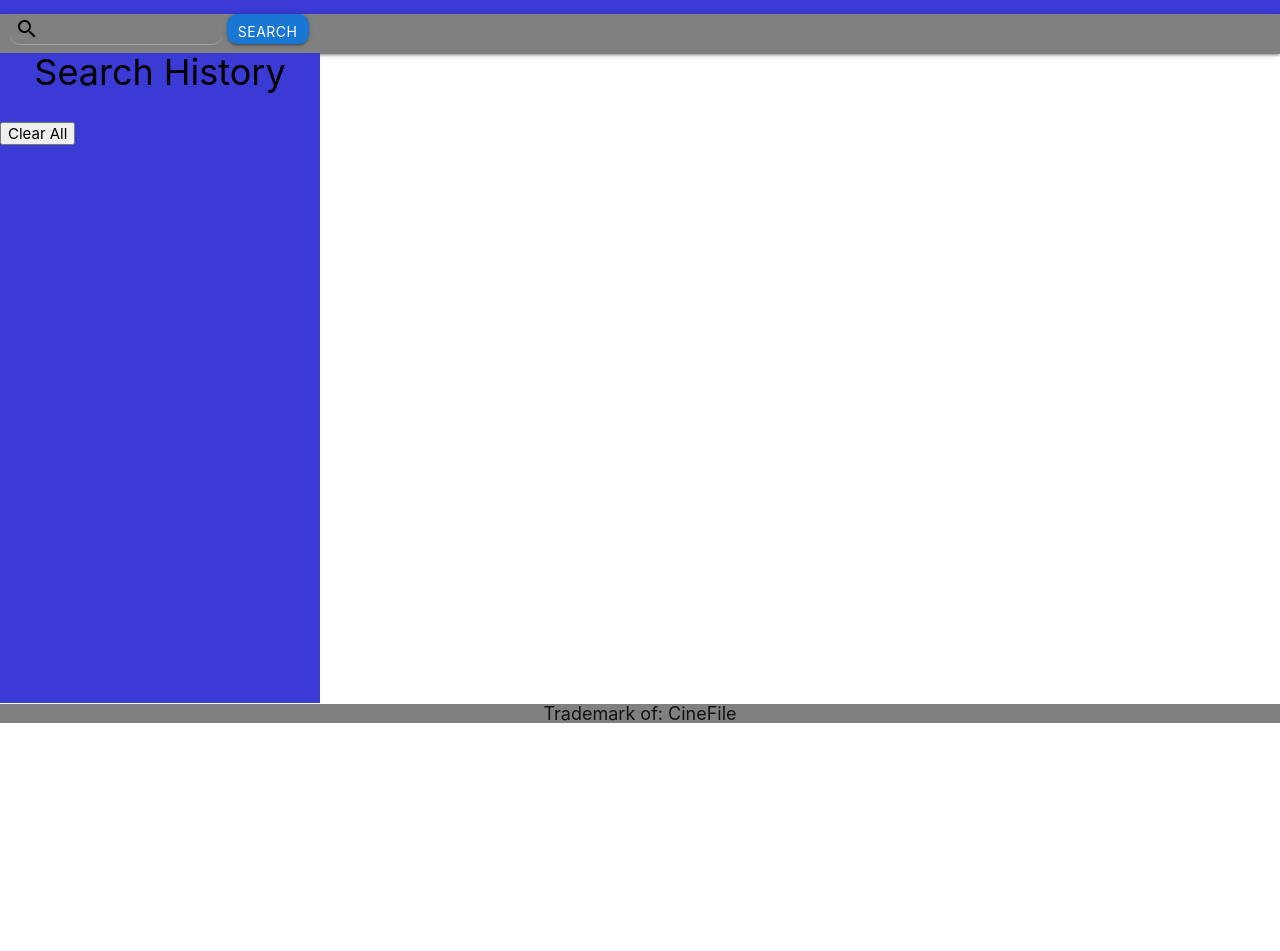
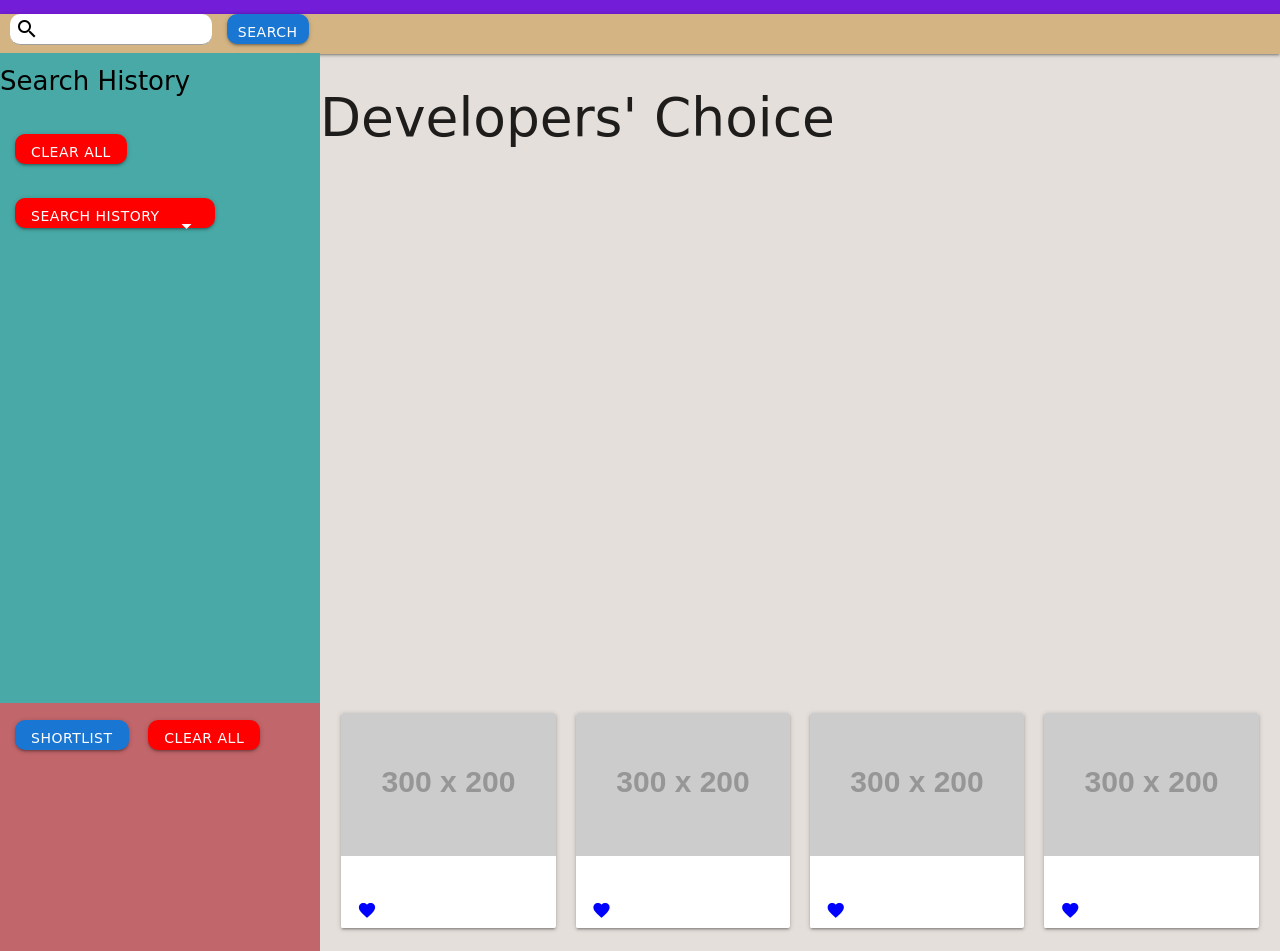
Before and after one commit to zeinahares/Group-Project-1, a plain HTML site: page index.html in a window 1280 px wide. Shown: the part 81-1032 px from the top of the page. Before the commit the page ends 805 px from the top, so only its background shows below. Drawn offline with nearby package versions, Linux system fonts and the light colour scheme; no server answers; placeholder pictures from the web are drawn by us; a web font is replaced by a local one.

Commit message:
mostly got the HTML how we want

```diff
--- a/Assets/CSS/style.css
+++ b/Assets/CSS/style.css
@@ -1,5 +1,12 @@
+/* ZEINA - i added a class for the button elements under the search history so I can target them easier */
+/* the class is .history_item */
+
+*, .btn{
+  font-family: 'Gruppo', cursive;
+}
+
 header {
-  background-color: rgb(58 58 213);
+  background-color: #731DD8;
 }
 
 .row {
@@ -14,7 +21,7 @@ h1 {
 }
 
 nav {
-  background-color: gray;
+  background-color: #D4B483;
   height: 40px;
 }
 
@@ -30,76 +37,118 @@ nav .input-field label i {
   transition: color .3s;
 }
 
-nav .input-field input:focus+label i {
-  /* sets search icon to be hidden */
-  color: white !important;
+#search{
+  background-color: white;
 }
 
 #search-form {
   padding-left: 10px;
 }
 
-  #search-form input { /* makes search bar much prettier */
+#search-form input {
+  /* makes search bar much prettier */
   border-radius: 10px;
   height: 30px;
 }
 
 #search-form i {
   height: 30px;
-    line-height: 30px; /* positions search icon */
+  line-height: 30px;
+  /* positions search icon */
 }
 
-  #search-form button { /* makes search btn much prettier */
+#search-form button {
+  /* makes search btn much prettier */
   border-radius: 10px;
   height: 30px;
-    margin-left: 5px;
+  margin-left: 15px;
+}
+
+.nav-card .btn {
+  border-radius: 10px;
+  height: 30px;
+  margin-left: 15px;
+  background-color: red;
 }
 
 .nav-card {
-  background-color: rgb(58 58 213);
-  height: calc(100vh - 150px); /* makes nav-car (search history) full height of page */
+  height: calc(100vh - 150px);
+  /* makes nav-car (search history) full height of page */
   padding: 0px;
 }
+
+.history{
+  background-color: #48A9A6;
+}
+
+.history_item{
+  background-color: #D4B483;
+  color: white;
+  border-radius: 10px;
+  height: 30px;
+  margin-left: 15px;
+}
+
+.short-list{
+  background-color: #C1666B;
+}
+
+/* .nav-container{
+  display: flex;
+  justify-content: space-between;
+} */
 
 li {
   list-style: none;
   padding-left: 10px;
-  line-height: 40px; /* sets distance between a tags */
+  line-height: 40px;
+  /* sets distance between a tags */
 }
 
 .card-title {
   text-align: center;
-  margin: 0;  /* removes space between nav-card and search input */
-  font-size: 36px;
+  margin: 0;
+  /* removes space between nav-card and search input */
+  font-size: 26px;
   padding-bottom: 10px;
   color: black;
 }
 
-.flex-container { /* flexbox for mvoies */
+body{
+  background-color: #E4DFDA;
+}
+
+.flex-container {
+  /* flexbox for movies */
   display: flex;
   flex-wrap: wrap;
-  justify-content: space-between;
-  align-content: space-between;
+  justify-content: flex-start;
 }
 
-.card .card-image .card-title { /* card-title had a default position: absolute; */
+.card .card-image .card-title {
+  /* card-title had a default position: absolute; */
   position: unset;
-  color: black;
 }
 
-.card { /* helps with spacing of cards (posters) */
+.card {
+  /* helps with spacing of cards (posters) */
   width: calc(25% - 20px);
   margin: 10px;
 }
 
 .card .btn,
-.btn-small i.material-icons { /* styles the thumbs up */
+.btn-small i.material-icons {
+  /* styles the thumbs up */
   background-color: white;
   color: blue;
 }
 
+.heart {
+  box-shadow: none;
+}
+
 footer {
-  background-color: gray;
+  background-color: #731DD8
 }
 
 h5 {
--- a/index.html
+++ b/index.html
@@ -1,9 +1,15 @@
 <!DOCTYPE html>
 <html lang="en">
+<!--
+    give to zeina fo history_item: <button class="btn"></button>
+    changed clear all button id to delete-all-btn1 and delete-all-btn2
+    search history li don't seem to be appearing...
 
-<!-- notes: i left a few comments around to mention a few things i couldn't quite work out or for more designy things for us to decide on.
-I think most of what is left for us to do now is to decide the color design and setup a font-style.
-I think I also still have to make a large, hidden div in the body for a clicked movie. I wasn't sure if it was best to do this in html or js-->
+create another search history for short-list on the right add delete/clear all button.
+  try to make search history collapsible. or fiddle with making nicer for media query. perhaps an absolute position could be good.
+get flexbox going well for search img.
+search icon seems to disappear for good once clicked...
+ -->
 
 <head>
   <meta charset="UTF-8" />
@@ -14,6 +20,10 @@ I think I also still have to make a large, hidden div in the body for a clicked
   <link rel="stylesheet" href="https://cdnjs.cloudflare.com/ajax/libs/materialize/1.0.0/css/materialize.min.css">
   <!-- link to get thumbs up and down icons -->
   <link href="https://fonts.googleapis.com/icon?family=Material+Icons" rel="stylesheet">
+  <!-- links for font -->
+  <link rel="preconnect" href="https://fonts.googleapis.com">
+  <link rel="preconnect" href="https://fonts.gstatic.com" crossorigin>
+  <link href="https://fonts.googleapis.com/css2?family=Gruppo&display=swap" rel="stylesheet">
   <link rel="stylesheet" href="./Assets/CSS/style.css" />
 </head>
 
@@ -22,96 +32,119 @@ I think I also still have to make a large, hidden div in the body for a clicked
   <nav>
     <!-- why is this div the full width of the page? -->
     <div class="row">
-
-      <!-- <form>
-        <input id=“input” type=“text”>
-        <button id=“btn”>Submit</button>
-        <button id=“delete-all-btn”>Clear All</button>
-    </form>
-    <div id=“result-container”>
-        <ul id=“title-list”>
-        </ul>
-    </div> -->
       <form>
         <!-- couldn't seem to get rid of the 10px space below search bar -->
         <div class="input-field col s10 m3 l3" id="search-form" style="display: flex;">
           <input id="search" type="search" required>
-          <label class="label-icon" for="search"><i class="material-icons">search</i></label>
-          <button id= "submit-btn" class="btn col s4 #1976d2 blue darken-2" type="submit" name="action" for="search">Search</button>
+          <label class="label-icon"><i class="material-icons" id="search-icon">search</i></label>
+          <button id="submit-btn" class="btn col s4 #1976d2 blue darken-2" type="submit" name="action"
+            for="search">Search</button>
         </div>
       </form>
     </div>
+
     <!-- possible dropdown menu in navbar component -->
+    <div class="nav-container">
       <div class="row" style="margin-bottom: 0;">
-      <div class="col s12 m3 l3 no-padding">
-        <div class="nav-card">
-          <h2 class="card-title">Search History</h2>
-          <button id=“delete-all-btn”>Clear All</button>
-          <div class="card-action" id=“result-container”>
-            <ul id=“title-list”>
-              <!-- <li>This is a link</li> -->
+        <div class="col s12 m3 no-padding">
+          <div class="nav-card history">
+            <h2 class="card-title" style="display: inline;">Search History</h2>
+            <button class="btn" id="delete-all-btn1">Clear all</button>
+            <div class="card-action" id="result-container">
+              <ul id="title-list" class="dropdown-content">
+                <!-- <li>JS puts links here</li -->
               </ul>
+              <button class="btn dropdown-trigger history" data-target="title-list">Search History<i
+                  class="material-icons right">arrow_drop_down</i></button>
             </div>
           </div>
         </div>
       </div>
+
+      <div class="row" style="margin-bottom: 0;">
+        <div class="col s12 m3 no-padding">
+          <div class="nav-card short-list">
+            <button id="shortlist" class="btn #1976d2 blue darken-2">Shortlist</button>
+            <button class="btn" id="delete-all-btn2">Clear all</button>
+          </div>
+        </div>
+      </div>
+    </div>
+
   </nav>
 </header>
 
 <body>
   <div class="row">
-    <div class="col s9 flex-container">
-      <div class = "hide" id="movieslist">
+    <h2 id="choiceTitle">Developers' Choice</h2>
+    <div class="col s9 flex-container" id="movieslist">
       <div class="card">
         <div class="card-image">
           <img src="https://via.placeholder.com/300x200" alt="Placeholder Image">
           <span class="card-title">Movie Title</span>
-            <button class="btn" type="thumb-up" name="action"><i class="material-icons">thumb_up</i></button>
+          <button class="heart btn" type="favorite" name="action"><i class="material-icons">favorite</i></button>
         </div>
       </div>
       <div class="card">
         <div class="card-image">
           <img src="https://via.placeholder.com/300x200" alt="Placeholder Image">
           <span class="card-title">Movie Title</span>
-            <button class="btn" type="thumb-up" name="action"><i class="material-icons">thumb_up</i></button>
-          </div>
-      </div>
-      </div>
-    </div>
-  </div>
-
-  <div class="row">
-    <div class="col s9 flex-container">
-      <div class = "hide" id="moviepage">
-        <div class="card">
-          <div class="card-image">
-            <img src="https://via.placeholder.com/300x200" alt="Placeholder Image">
-            <span class="card-title">Movie Title</span>
-            <button class="btn" type="thumb-up" name="action"><i class="material-icons">thumb_up</i></button>
+          <button class="heart btn" type="favorite" name="action"><i class="material-icons">favorite</i></button>
         </div>
       </div>
       <div class="card">
         <div class="card-image">
           <img src="https://via.placeholder.com/300x200" alt="Placeholder Image">
           <span class="card-title">Movie Title</span>
-            <button class="btn" type="thumb-up" name="action"><i class="material-icons">thumb_up</i></button>
+          <button class="heart btn" type="favorite" name="action"><i class="material-icons">favorite</i></button>
         </div>
+      </div>
+      <div class="card">
+        <div class="card-image">
+          <img src="https://via.placeholder.com/300x200" alt="Placeholder Image">
+          <span class="card-title">Movie Title</span>
+          <button class="heart btn" type="favorite" name="action"><i class="material-icons">favorite</i></button>
         </div>
       </div>
     </div>
   </div>
 
-  <!-- do we want a thumbs down?
-  <button class="btn" type="thumb-up" name="action"><i class="material-icons">thumb_down</i></button>
-    could use favorite to add to short list?
-    <i class="material-icons">favorite</i>  -->
+  <!-- what is moviepage? -->
+
+  <!-- <div class="row">
+    <div class="col s9 flex-container" id="moviepage">
+      <div class="card">
+        <img src="https://via.placeholder.com/300x200" alt="Placeholder Image">
+        <span class="card-title">Movie Title</span>
+        <button class="btn" type="thumb-up" name="action"><i class="material-icons">favorite</i></button>
+      </div>
+    </div>
+  </div> -->
 
   <script src="https://code.jquery.com/jquery-3.5.1.min.js"></script>
+  <script src="https://cdnjs.cloudflare.com/ajax/libs/materialize/1.0.0/js/materialize.min.js"></script>
   <script src="./Assets/JS/script.js"></script>
+
+  <script>
+    const searchInput = document.querySelector('#search');
+    const searchIcon = document.querySelector('#search-icon');
+
+    searchInput.addEventListener('focus', () => {
+      searchIcon.style.display = 'none';
+    });
+    </script>
+  <script>
+    document.addEventListener('DOMContentLoaded', function () {
+      var elems = document.querySelectorAll('.dropdown-trigger');
+      var options = {};
+      var instances = M.Dropdown.init(elems, options);
+    });
+  </script>
+
 </body>
 
-<!-- do we want the footer? -->
 <footer>
   <h5>Trademark of: CineFile</h5>
 </footer>
+
 </html>
```
Lines whose indentation alone changed are shown as unchanged.
